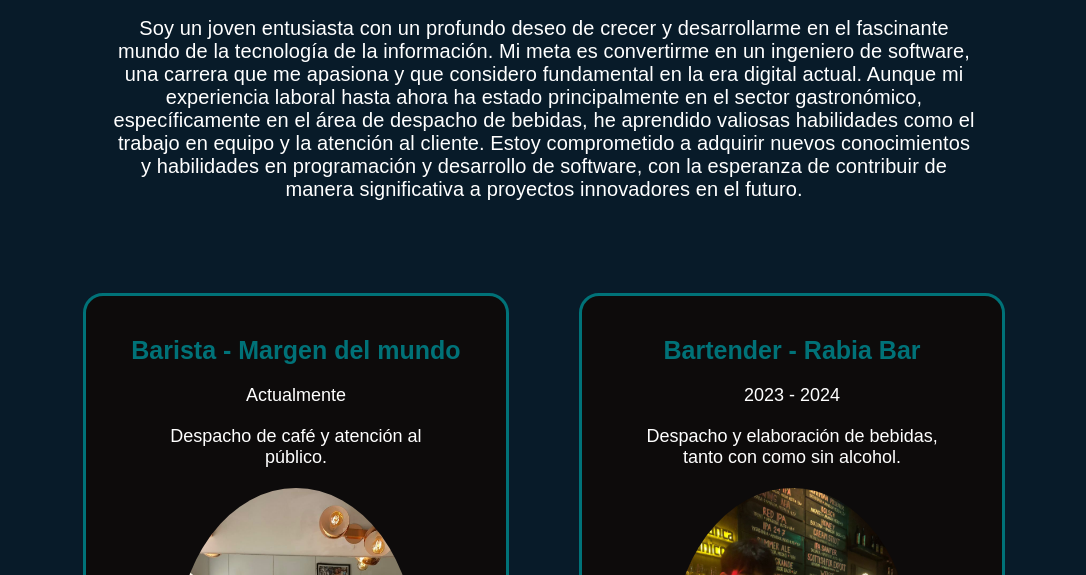
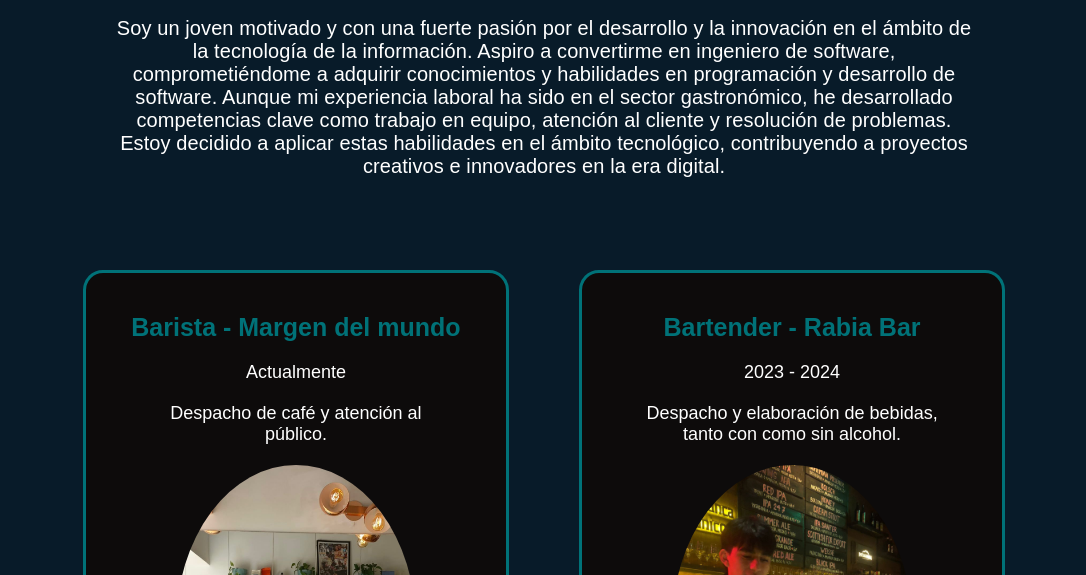
Before and after one commit to Jsaavedra09/Portfolio, a plain HTML site: page curriculum.html in a window 1280 px wide. Shown: the part 225-800 px from the top of the page, without its empty margins (96-1182 px from the left). Drawn offline with nearby package versions, Linux system fonts and the light colour scheme.

Commit message:
Update curriculum.html

```diff
--- a/curriculum.html
+++ b/curriculum.html
@@ -27,9 +27,10 @@
             <div class="cuadrado-titulo">
                 <div class="titulo-experiencia">
                 <h2>Perfil Profesional</h2>
-                <p>Soy un joven entusiasta con un profundo deseo de crecer y desarrollarme en el fascinante mundo de la tecnología de la información. Mi meta es convertirme en un ingeniero de software, una carrera que me apasiona y que considero fundamental en la era digital actual.
-                    Aunque mi experiencia laboral hasta ahora ha estado principalmente en el sector gastronómico, específicamente en el área de despacho de bebidas, he aprendido valiosas habilidades como el trabajo en equipo y la atención al cliente. Estoy comprometido a adquirir nuevos conocimientos y habilidades en programación
-                    y desarrollo de software, con la esperanza de contribuir de manera significativa a proyectos innovadores en el futuro.</p>
+                <p>Soy un joven motivado y con una fuerte pasión por el desarrollo y la innovación en el ámbito de la tecnología de la información.
+                    Aspiro a convertirme en ingeniero de software, comprometiéndome a adquirir conocimientos y habilidades en programación y desarrollo de software.
+                    Aunque mi experiencia laboral ha sido en el sector gastronómico, he desarrollado competencias clave como trabajo en equipo, atención al cliente y resolución de problemas.
+                    Estoy decidido a aplicar estas habilidades en el ámbito tecnológico, contribuyendo a proyectos creativos e innovadores en la era digital.</p>
                 </div>
             </div>
             <div class="contenido-experiencia">
```
